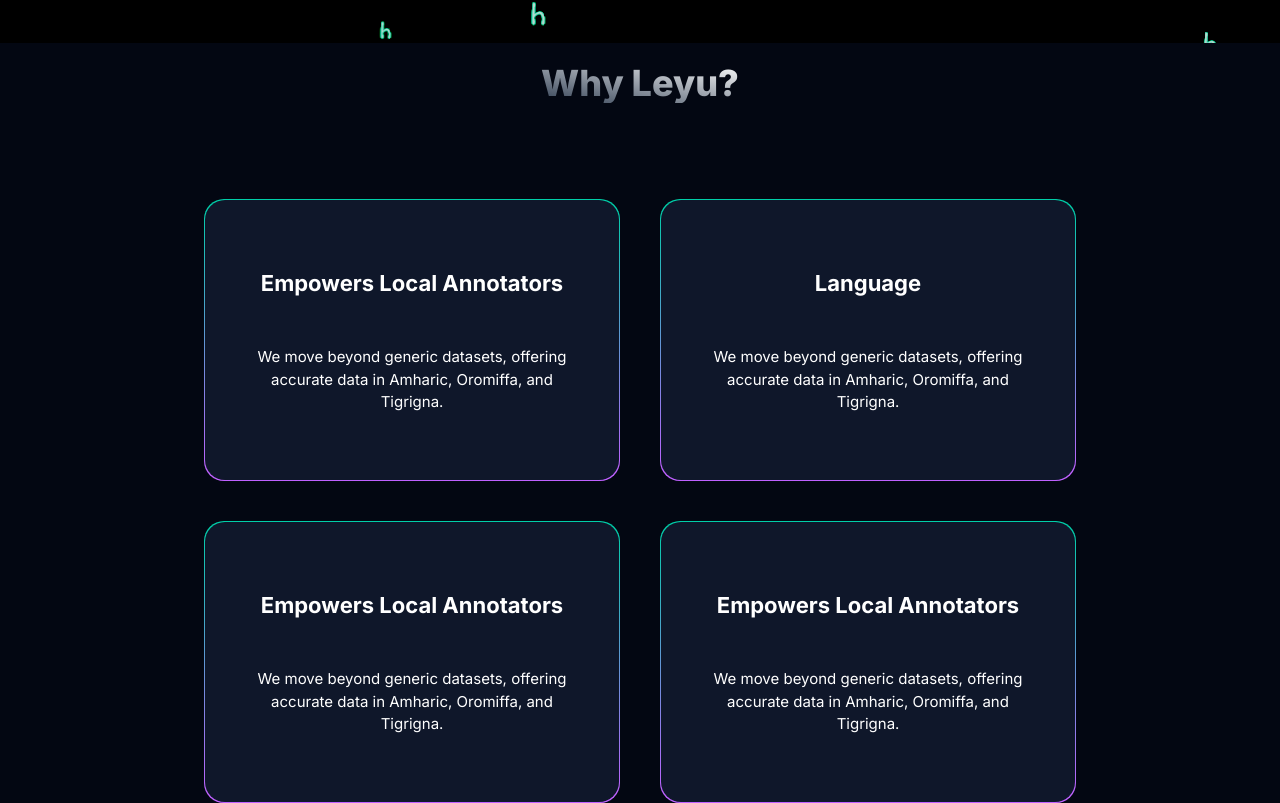
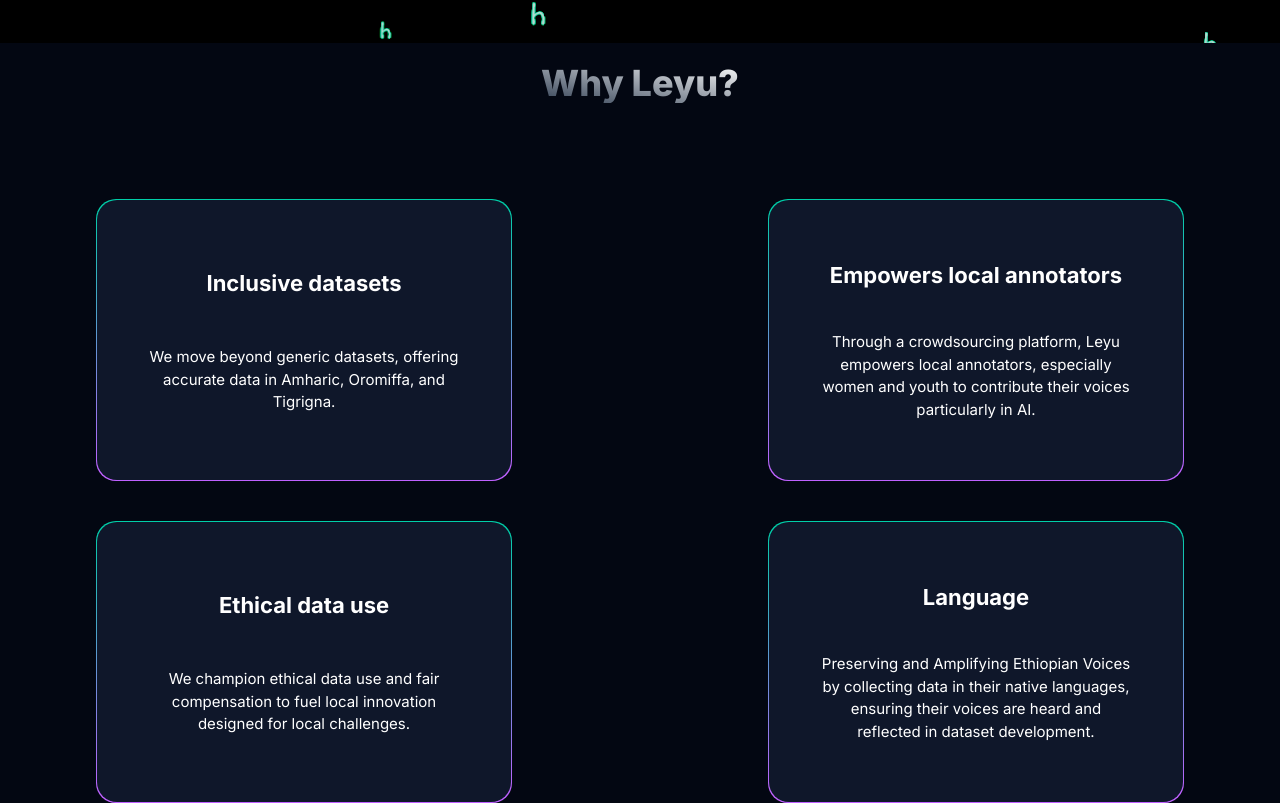
Before and after one commit to Admin-iCog-ACC/Leyu_LandingPage, a Next.js app: page / in a window 1280 px wide. Shown: the part 693-1496 px from the top of the page. Built offline with nearby package versions, Linux system fonts and the light colour scheme.

Commit message:
correct info shown for shy leyu section

```diff
--- a/src/app/landing/components/WhyLeyu.jsx
+++ b/src/app/landing/components/WhyLeyu.jsx
@@ -7,23 +7,23 @@
     const services = [
         {
             index:1,
-          title:"Empowers Local Annotators",
+          title:"Inclusive datasets",
           description: "We move beyond generic datasets, offering accurate data in Amharic, Oromiffa, and Tigrigna."
         },
         {
              index:2,
-          title:"Language",
-          description: "We move beyond generic datasets, offering accurate data in Amharic, Oromiffa, and Tigrigna."
+          title:"Empowers local annotators",
+          description: "Through a crowdsourcing platform, Leyu empowers local annotators, especially women and youth to contribute their voices particularly in AI."
         },
         {
              index:3,
-          title:"Empowers Local Annotators",
-          description: "We move beyond generic datasets, offering accurate data in Amharic, Oromiffa, and Tigrigna."
+          title:"Ethical data use ",
+          description: "We champion ethical data use and fair compensation to fuel local innovation designed for local challenges."
         },
         {
              index:4,
-          title:"Empowers Local Annotators",
-          description: "We move beyond generic datasets, offering accurate data in Amharic, Oromiffa, and Tigrigna."
+          title:"Language",
+          description: "Preserving and Amplifying Ethiopian Voices by collecting data in their native languages, ensuring their voices are heard and reflected in dataset development."
         },
          ]
     const ServiceCard = ({ index, title, description }) => (
@@ -56,7 +56,7 @@
   return (
     <div className="flex flex-col gap-4 justify-center items-center bg-gray-950 pt-5">
         <div class=" text-4xl bg-gradient-to-tr from-slate-700 to-white bg-clip-text text-transparent font-extrabold">Why Leyu?</div>
-        <div className='mt-20 grid grid-cols-2 max-[910px]:grid-cols-1 gap-10'>
+        <div className='mt-20 grid grid-cols-2 max-[910px]:grid-cols-1 gap-x-64 gap-y-10'>
         {services.map((service, index) => (
           <ServiceCard key={service.title} index={index} {...service} />
         ))}
```
